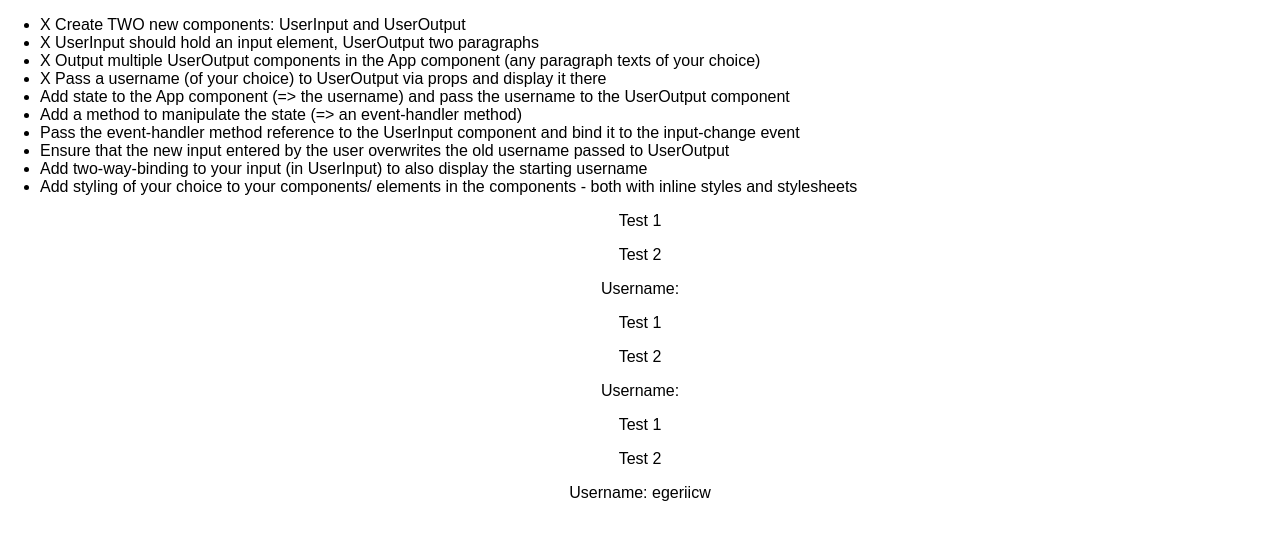
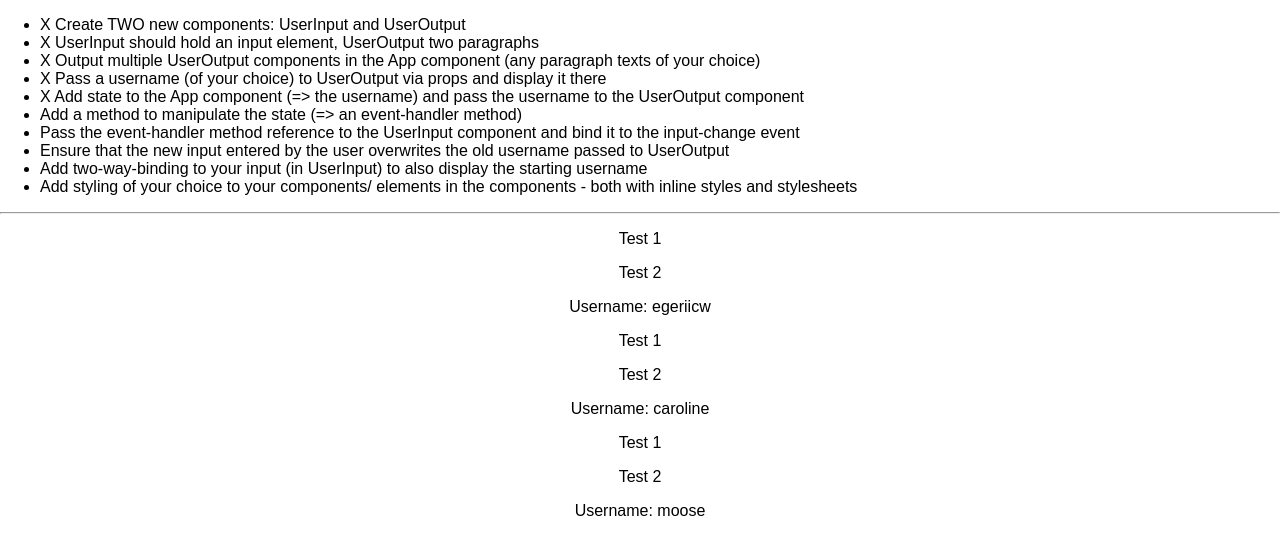
Before and after one commit to egeriicw/react-complete-guide_lesson50optional, a React (Create React App) app: page / in a window 1280 px wide. Shown: the top 554 px of the page. Built offline with nearby package versions, Linux system fonts and the light colour scheme.

Commit message:
Add state to App and pass to UserOutput component

```diff
--- a/src/App.js
+++ b/src/App.js
@@ -3,6 +3,14 @@ import './App.css';
 import UserOutput from './Components/UserOutput/UserOutput';
 
 class App extends Component {
+  state = {
+    usernames: [
+      {username: "egeriicw"},
+      {username: "caroline"},
+      {username: "moose"},
+    ]
+  }
+
   render() {
     return (
       <div className="App">
@@ -11,16 +19,17 @@ class App extends Component {
           <li>X UserInput should hold an input element, UserOutput two paragraphs</li>
           <li>X Output multiple UserOutput components in the App component (any paragraph texts of your choice)</li>
           <li>X Pass a username (of your choice) to UserOutput via props and display it there</li>
-          <li>Add state to the App component (=> the username) and pass the username to the UserOutput component</li>
+          <li>X Add state to the App component (=> the username) and pass the username to the UserOutput component</li>
           <li>Add a method to manipulate the state (=> an event-handler method)</li>
           <li>Pass the event-handler method reference to the UserInput component and bind it to the input-change event</li>
           <li>Ensure that the new input entered by the user overwrites the old username passed to UserOutput</li>
           <li>Add two-way-binding to your input (in UserInput) to also display the starting username</li>
           <li>Add styling of your choice to your components/ elements in the components - both with inline styles and stylesheets</li>
         </ul>
-        <UserOutput />
-        <UserOutput />
-        <UserOutput username="egeriicw" />
+        <hr />
+        <UserOutput username={this.state.usernames[0].username}/>
+        <UserOutput username={this.state.usernames[1].username}/>
+        <UserOutput username={this.state.usernames[2].username} />
       </div>
     );
   }
```
